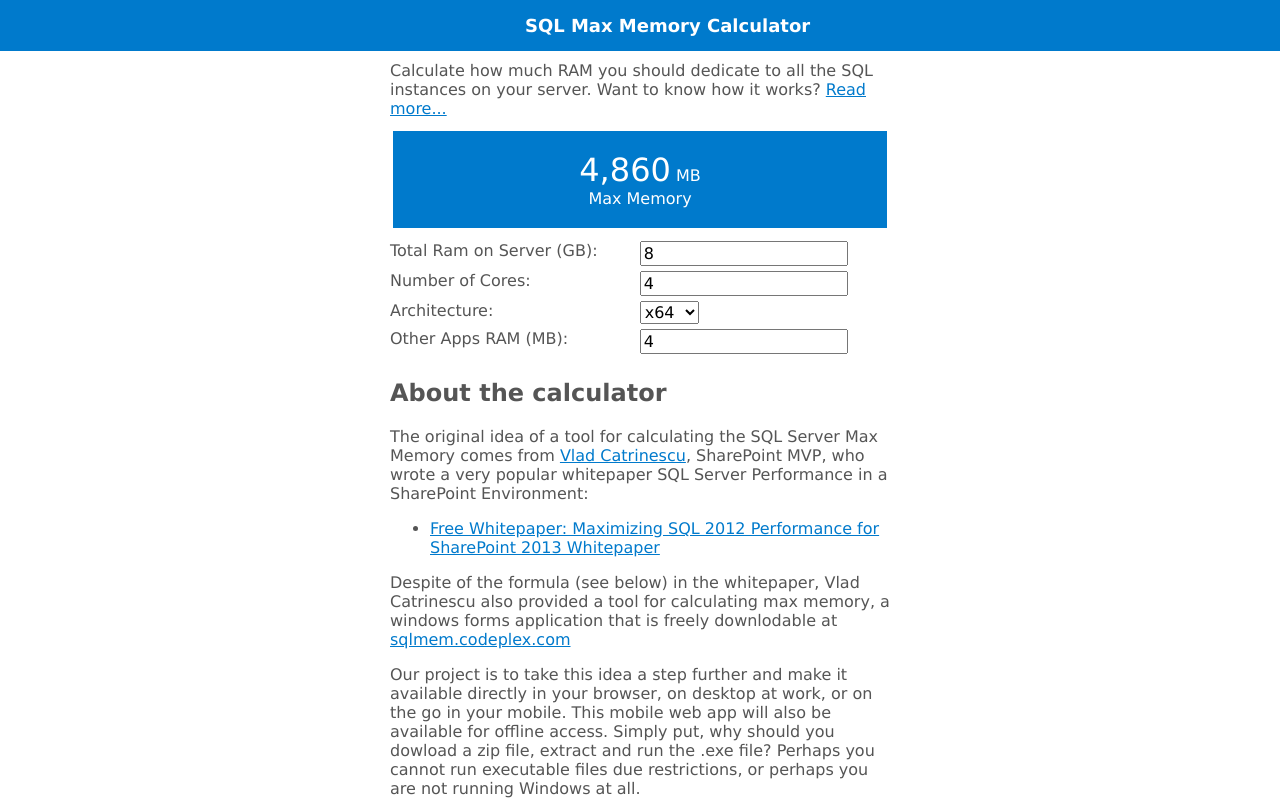
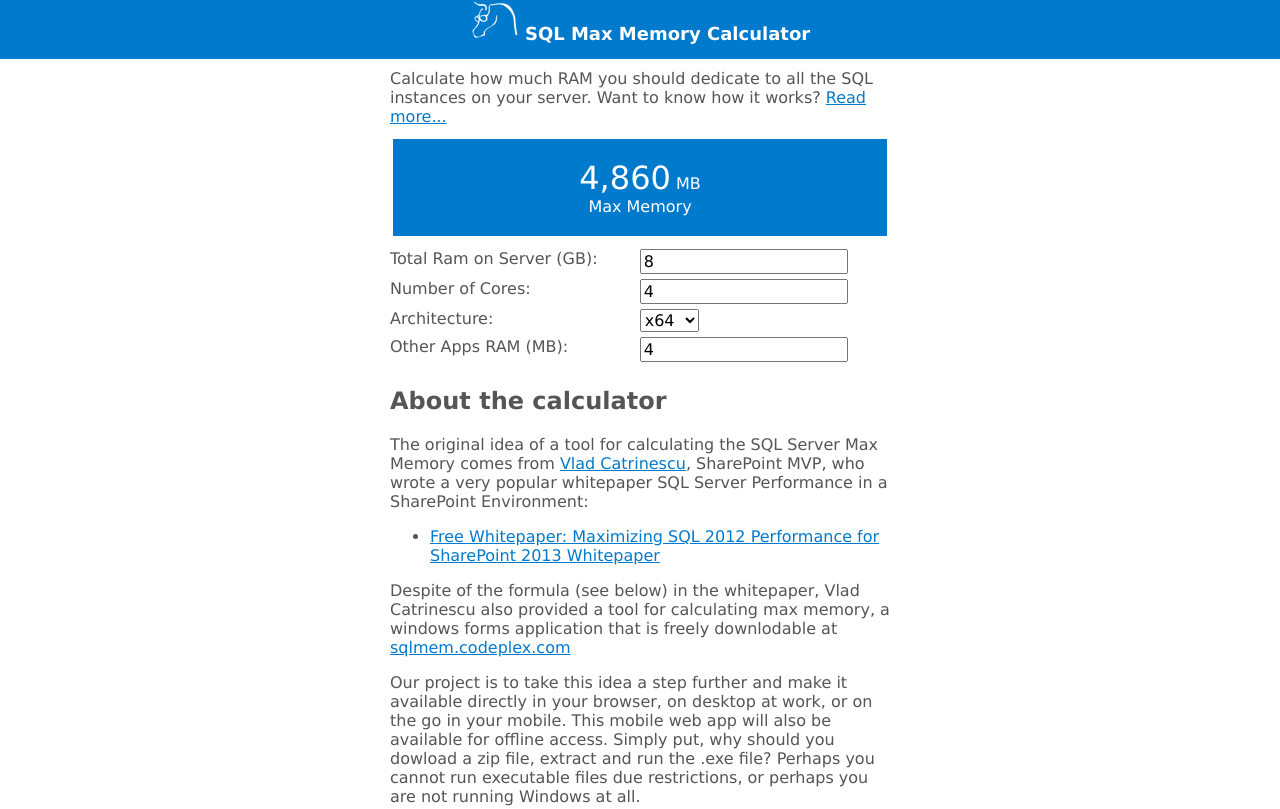
Before and after one commit to mirontoli/sql-max, a website: page app/index.html in a window 1280 px wide. Shown: the top 809 px of the page. Drawn offline with Linux system fonts and the light colour scheme.

Commit message:
Icon for page

```diff
--- a/app/index.html
+++ b/app/index.html
@@ -84,7 +84,7 @@
 
   <body>
    <section id="suite-bar">
-     <div class="logo"><img src=""></img></div>
+     <div class="logo"><img src="images/sql-max-icon.png"></img></div>
      <div class="page-title"><h1>SQL Max Memory Calculator</h1></div>
    </section>
    <div class="wrapper">
```
Also changed, not shown: app/images/sql-max-icon.png (added).
